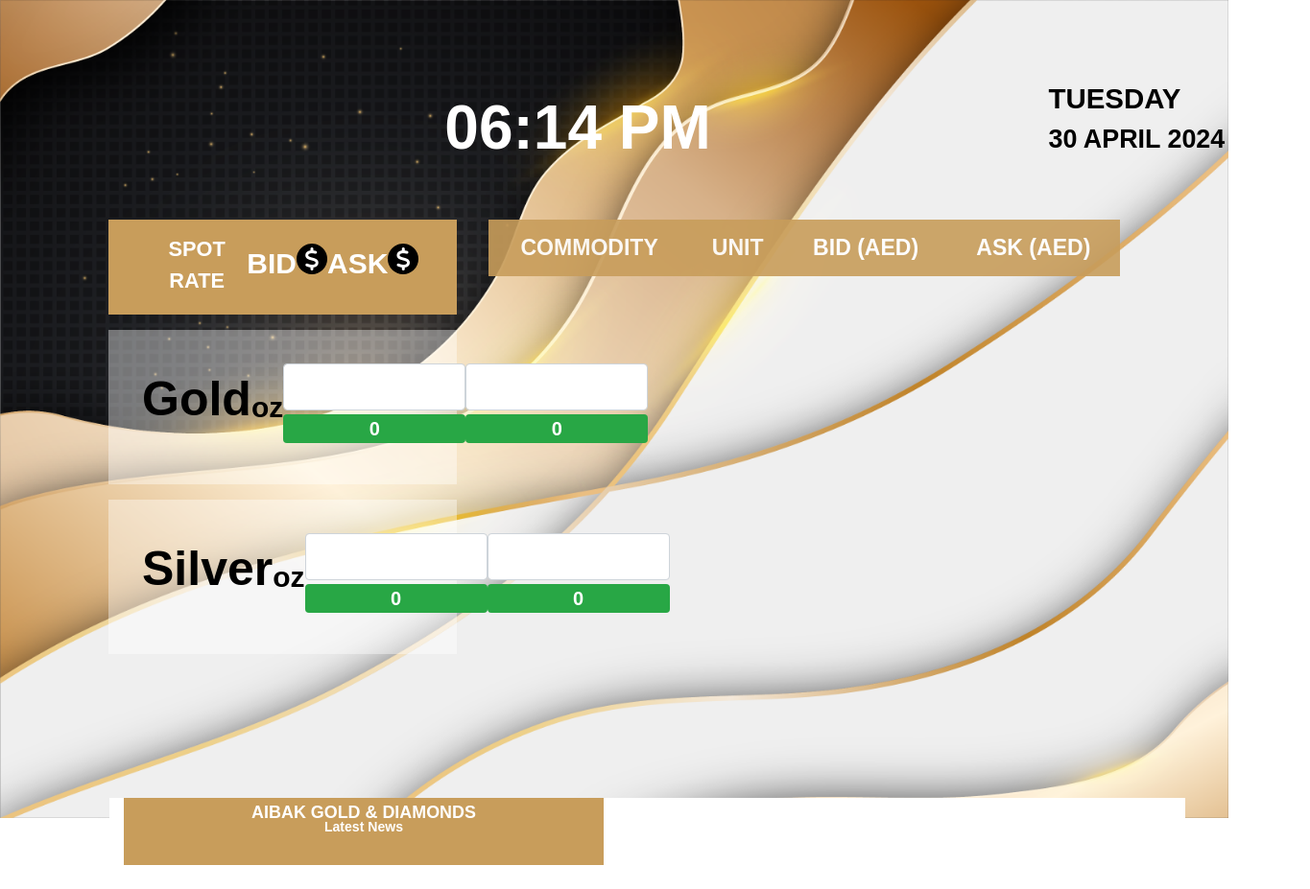
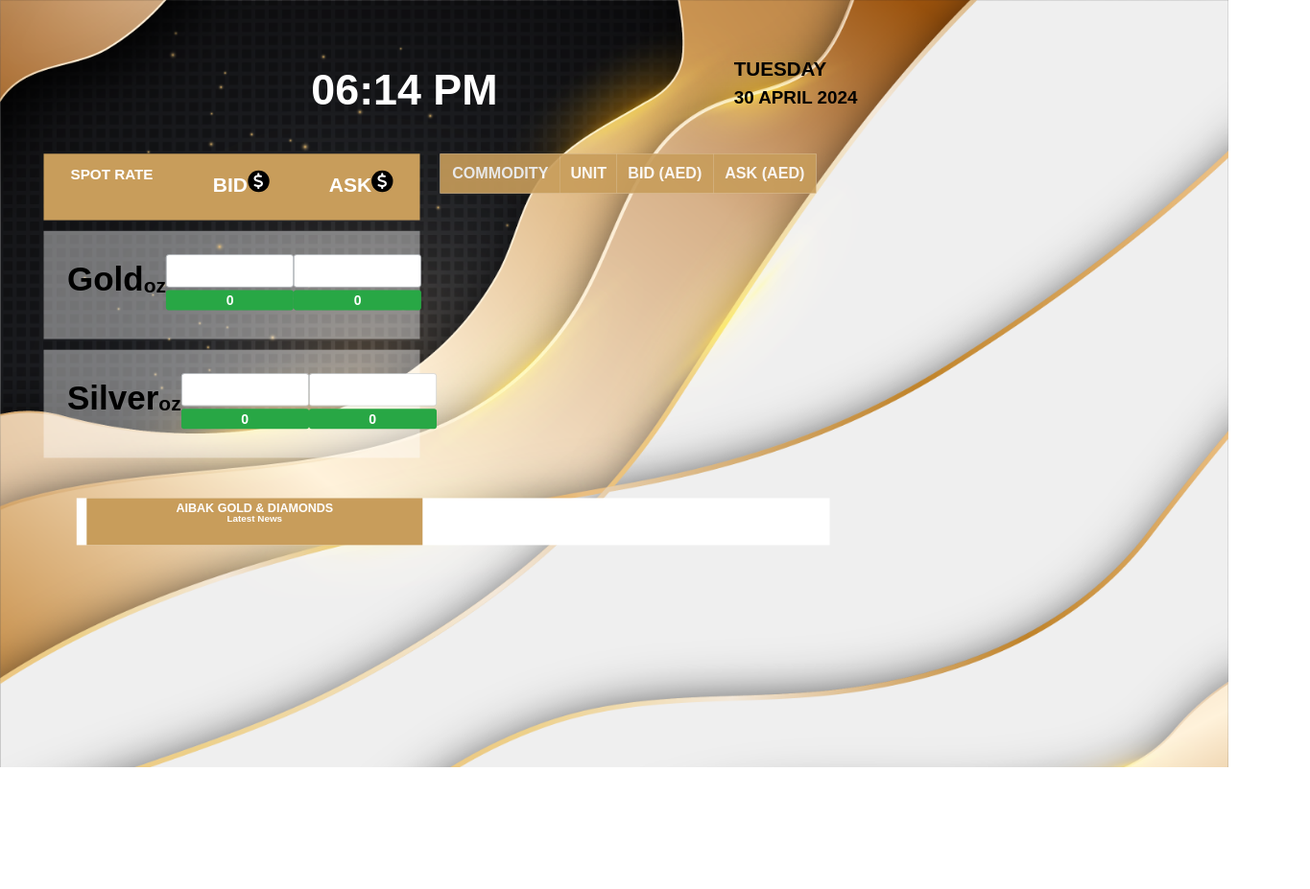
Before and after one commit to AurifyAE/aibak-tv-view, a website with bundled scripts: page index.html in a window 1280 px wide. Shown: the whole page at 96% size, 1365 px wide, since content can reach past the window. After the commit the page ends 800 px from the top, so only its background shows below. Built offline with nearby package versions, Linux system fonts and the light colour scheme; no server answers; a script that the page names is missing; files whose address does not match are found by name.

Commit message:
Update index.html

```diff
--- a/index.html
+++ b/index.html
@@ -19,9 +19,9 @@
     @import url('https://fonts.googleapis.com/css2?family=Poppins:wght@100;200;300;400;500;600;700;800;900&display=swap');
 
     body {
-      /* transform: scale(0.7);
+      transform: scale(0.7);
       transform-origin: top left;
-      justify-content: space-around; */
+      justify-content: space-around;
       margin: 0;
       padding: 40px;
       font-family: "arial", heletica, sans-serif;
@@ -249,7 +249,7 @@
       </div>
     </div>
 
-    <div class="col-lg-4 mt-5 ml-5 container-3d">
+    <div class="col-lg-6 mt-5  container-3d">
       <div class="rows "
         style="display: flex; flex-direction: column; background-color: #C89D5B; padding: 15px 40px; text-align: center;">
         <div style="display: flex; flex-direction: row; justify-content: space-between;">
@@ -310,7 +310,7 @@
       </div>
     </div>
 
-    <div class="col-lg-7  mr-5 mt-5 container-3d">
+    <div class="col-lg-6  mt-5 container-3d">
       <div class="card-table">
         <table>
           <thead style="margin-bottom: 0px;">
@@ -345,7 +345,7 @@
 
 
 
-  <div class="row container-3d" style="margin-top: 100px;">
+  <div class="row container-3d" style="margin-top: 10px;">
     <div class="col-lg-12 news-card" style="margin-left: 64px; max-width: 95%;">
       <div class="news-label">
         <h3>AIBAK GOLD & DIAMONDS</h3>
```
